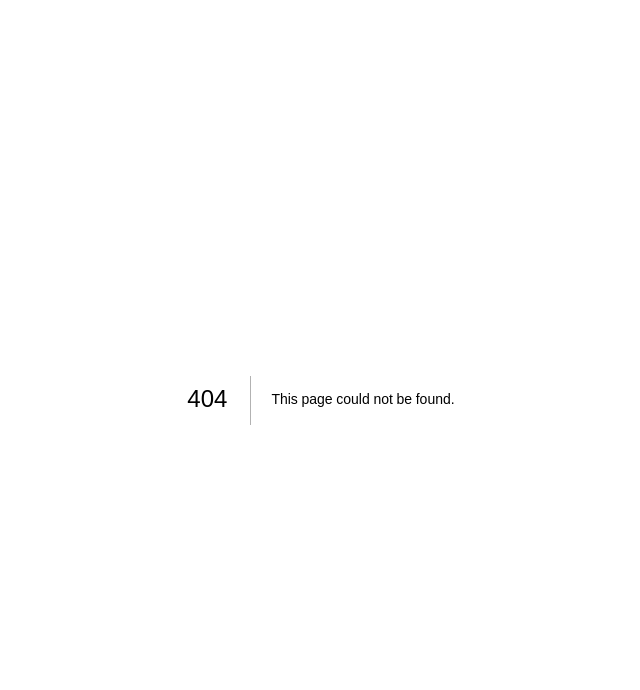
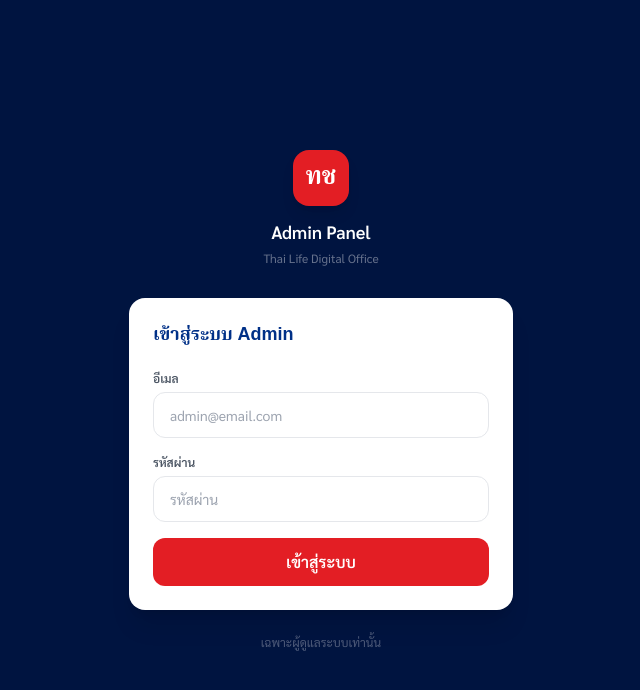
Before and after one commit to monkeydtart-hash/thailife36, a Next.js app: page /admin/login in a window 1280 px wide. Before the commit this address had no page. Shown: the top 690 px of the page, without its empty margins (319-959 px from the left). Built offline with nearby package versions, Linux system fonts and the light colour scheme; no server answers.

Commit message:
feat: add separate admin login page at /admin/login

```diff
--- a/src/app/admin/AdminClient.tsx
+++ b/src/app/admin/AdminClient.tsx
@@ -15,7 +15,7 @@ export default function AdminClient() {
 
   async function loadData() {
     const { data: { user } } = await supabase.auth.getUser()
-    if (!user) return router.push('/login')
+    if (!user) return router.push('/admin/login')
 
     const { data: myAgent } = await supabase
       .from('agents').select('*').eq('user_id', user.id).single()
--- /dev/null
+++ b/src/app/admin/login/page.tsx
@@ -0,0 +1,102 @@
+'use client'
+import { useState } from 'react'
+import { useRouter } from 'next/navigation'
+import { createClient } from '@/lib/supabase'
+
+export default function AdminLoginPage() {
+  const router = useRouter()
+  const supabase = createClient()
+  const [loading, setLoading] = useState(false)
+  const [error, setError] = useState('')
+  const [form, setForm] = useState({ email: '', password: '' })
+
+  async function handleLogin(e: React.FormEvent) {
+    e.preventDefault()
+    setError('')
+    setLoading(true)
+
+    const { data, error: authErr } = await supabase.auth.signInWithPassword({
+      email: form.email,
+      password: form.password,
+    })
+
+    if (authErr || !data.user) {
+      setLoading(false)
+      return setError('อีเมลหรือรหัสผ่านไม่ถูกต้อง')
+    }
+
+    // ตรวจสอบว่าเป็น admin จริงไหม
+    const { data: agent } = await supabase
+      .from('agents')
+      .select('is_admin')
+      .eq('user_id', data.user.id)
+      .single()
+
+    setLoading(false)
+
+    if (!agent?.is_admin) {
+      await supabase.auth.signOut()
+      return setError('คุณไม่มีสิทธิ์เข้าถึงหน้า Admin')
+    }
+
+    router.push('/admin')
+  }
+
+  return (
+    <div className="min-h-screen bg-[#001440] flex items-center justify-center px-5">
+      <div className="w-full max-w-sm">
+
+        {/* Logo */}
+        <div className="flex flex-col items-center mb-8">
+          <div className="w-14 h-14 bg-[#E31E24] rounded-2xl flex items-center justify-center text-white font-bold text-2xl font-serif-thai mb-3 shadow-lg">
+            ทช
+          </div>
+          <p className="text-white font-semibold text-lg">Admin Panel</p>
+          <p className="text-white/40 text-xs mt-1">Thai Life Digital Office</p>
+        </div>
+
+        <div className="bg-white rounded-2xl p-6 shadow-xl">
+          <h1 className="text-[#003087] font-bold text-lg mb-5">เข้าสู่ระบบ Admin</h1>
+
+          {error && (
+            <div className="bg-red-50 border border-red-200 text-red-600 text-sm rounded-xl px-4 py-3 mb-4">
+              {error}
+            </div>
+          )}
+
+          <form onSubmit={handleLogin} className="space-y-4">
+            <div>
+              <label className="text-xs font-semibold text-gray-600 mb-1.5 block">อีเมล</label>
+              <input
+                className="input-field"
+                type="email"
+                placeholder="admin@email.com"
+                value={form.email}
+                onChange={e => setForm(f => ({ ...f, email: e.target.value }))}
+                required
+              />
+            </div>
+            <div>
+              <label className="text-xs font-semibold text-gray-600 mb-1.5 block">รหัสผ่าน</label>
+              <input
+                className="input-field"
+                type="password"
+                placeholder="รหัสผ่าน"
+                value={form.password}
+                onChange={e => setForm(f => ({ ...f, password: e.target.value }))}
+                required
+              />
+            </div>
+            <button type="submit" className="btn-primary" disabled={loading}>
+              {loading ? 'กำลังตรวจสอบ...' : 'เข้าสู่ระบบ'}
+            </button>
+          </form>
+        </div>
+
+        <p className="text-center text-white/30 text-xs mt-6">
+          เฉพาะผู้ดูแลระบบเท่านั้น
+        </p>
+      </div>
+    </div>
+  )
+}
```
